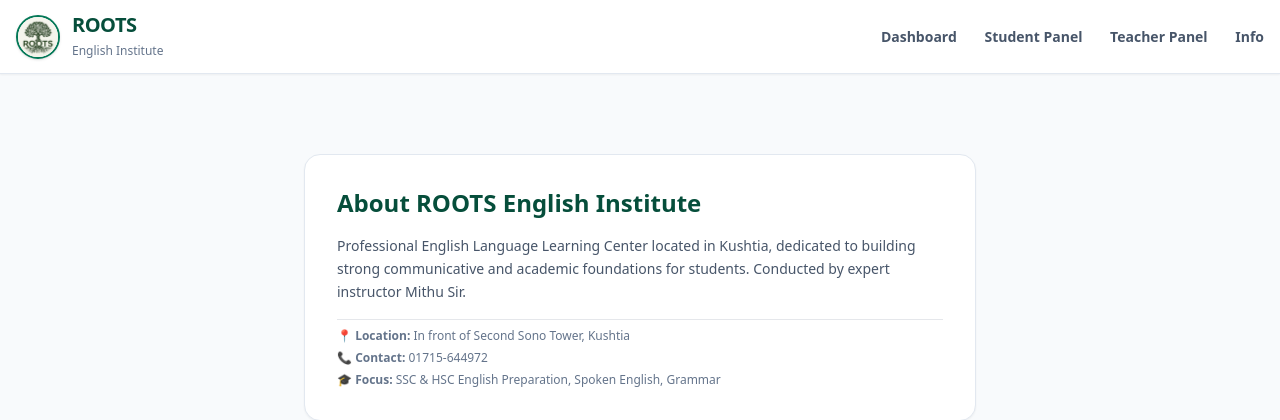
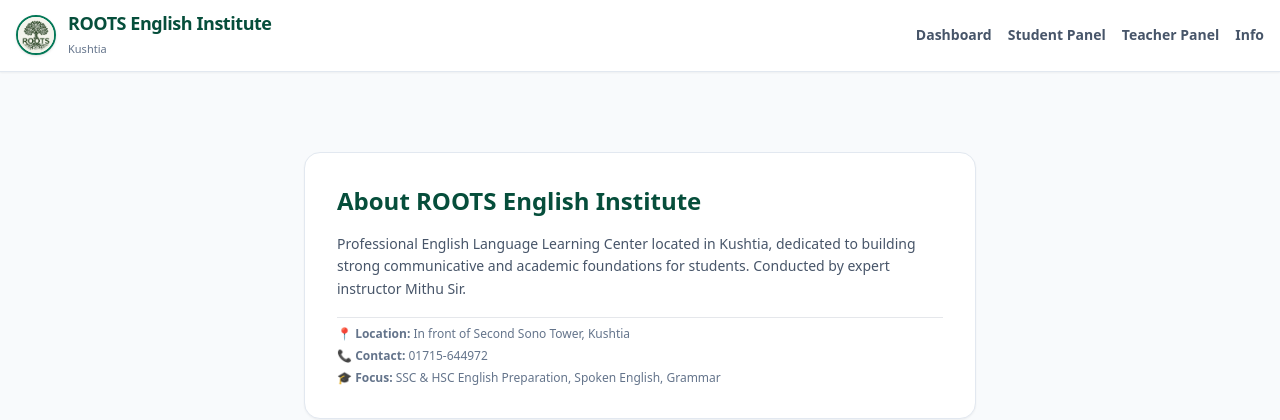
Before and after one commit to sillyratheu/ROOTS-Render-Backend-, a Flask app: page /info in a window 1280 px wide. Shown: the top 420 px of the page. Run offline with Flask 3, Linux system fonts and the light colour scheme; some libraries are stand-ins or nearby versions.

Commit message:
Update base.html

```diff
--- a/templates/base.html
+++ b/templates/base.html
@@ -10,15 +10,15 @@
 
     <!-- Header / Navbar -->
     <header class="bg-white border-b border-slate-200 shadow-sm sticky top-0 z-50">
-        <div class="max-w-7xl mx-auto px-4 py-3 flex justify-between items-center">
+        <div class="max-w-7xl mx-auto px-4 py-3 flex flex-col sm:flex-row justify-between items-center gap-3">
             <div class="flex items-center space-x-3">
-                <img src="{{ url_for('static', filename='images/logo.jpg') }}" alt="ROOTS Logo" class="h-11 w-11 rounded-full object-cover border-2 border-emerald-700 shadow">
+                <img src="{{ url_for('static', filename='images/logo.jpg') }}" alt="ROOTS Logo" class="h-10 w-10 rounded-full object-cover border-2 border-emerald-700 shadow">
                 <div>
-                    <span class="text-xl font-bold tracking-tight text-emerald-900 block leading-tight">ROOTS</span>
-                    <span class="text-xs text-slate-500 font-medium">English Institute</span>
+                    <span class="text-lg font-bold tracking-tight text-emerald-900 block leading-tight">ROOTS English Institute</span>
+                    <span class="text-[11px] text-slate-500 font-medium">Kushtia</span>
                 </div>
             </div>
-            <nav class="space-x-6 text-sm font-semibold">
+            <nav class="flex flex-wrap justify-center gap-4 text-xs sm:text-sm font-semibold">
                 <a href="{{ url_for('dashboard') }}" class="text-slate-600 hover:text-emerald-700 transition">Dashboard</a>
                 <a href="{{ url_for('student_panel') }}" class="text-slate-600 hover:text-emerald-700 transition">Student Panel</a>
                 <a href="{{ url_for('teacher_panel') }}" class="text-slate-600 hover:text-emerald-700 transition">Teacher Panel</a>
```
